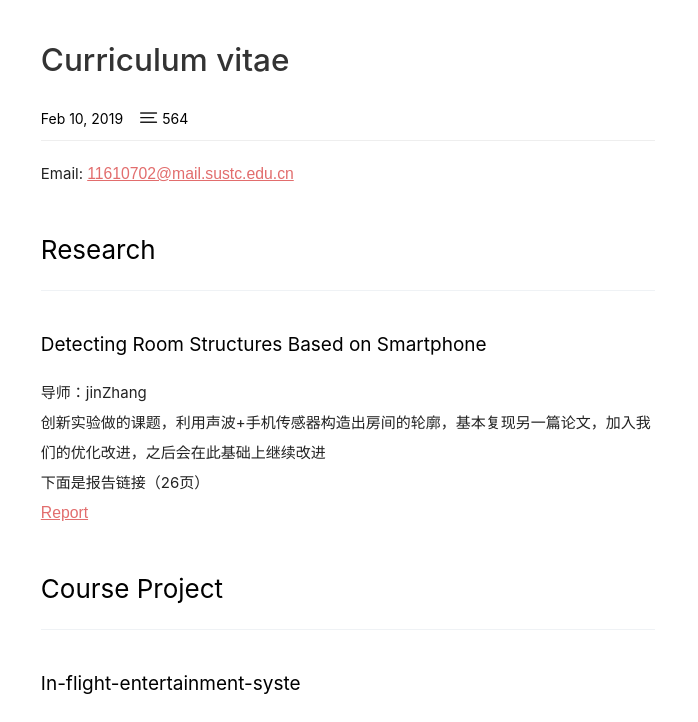
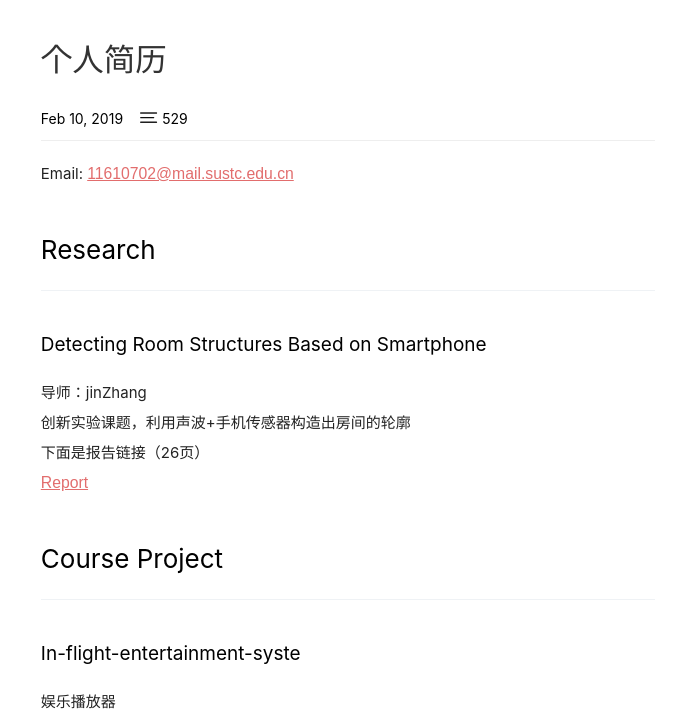
Before and after one commit to PennaLai/PennaLai.github.io, a plain HTML site: page 2019/02/10/hello-world/index.html in a window 1280 px wide. Shown: the part 76-798 px from the top of the page, without its empty margins (292-990 px from the left). Drawn offline with Linux system fonts and the light colour scheme.

Commit message:
Site updated: 2019-03-01 15:21:13

```diff
--- a/2019/02/10/hello-world/index.html
+++ b/2019/02/10/hello-world/index.html
@@ -5,7 +5,7 @@
   <meta name="viewport" content="width=device-width, initial-scale=1.0, minimum-scale=1.0, maximum-scale=1.0, user-scalable=yes">
 
 
-  <title>  Curriculum Vitae |   Penna&#39;s Home </title>
+  <title>  个人简历 |   Penna&#39;s Home </title>
 
 
 
@@ -61,7 +61,7 @@
 
 <div class="post-header">
 	<p class="post-title">
-		Curriculum vitae
+		个人简历
 	</p>
 
 	<div class="post-info">
@@ -72,7 +72,7 @@
 
 
 			<i class="iconfont icon-words"></i>
-			<span class="post-info-entry">564
+			<span class="post-info-entry">529
 			</span>
 
 	</div>
@@ -87,7 +87,7 @@
 
 					<p>Email:  <a href="mailto:11610702@mail.sustc.edu.cn" target="_blank" rel="noopener">11610702@mail.sustc.edu.cn</a></p>
 <h3 id="Research"><a href="#Research" class="headerlink" title="Research"></a>Research</h3><hr>
-<h4 id="Detecting-Room-Structures-Based-on-Smartphone"><a href="#Detecting-Room-Structures-Based-on-Smartphone" class="headerlink" title="Detecting Room Structures Based on Smartphone"></a>Detecting Room Structures Based on Smartphone</h4><p>导师：jinZhang<br>创新实验做的课题，利用声波+手机传感器构造出房间的轮廓，基本复现另一篇论文，加入我们的优化改进，之后会在此基础上继续改进<br>下面是报告链接（26页）<br><a href="https://drive.google.com/open?id=1sJjOHRu13W4VcdquQ91LaJSBAstT52Um" target="_blank" rel="noopener">Report</a></p>
+<h4 id="Detecting-Room-Structures-Based-on-Smartphone"><a href="#Detecting-Room-Structures-Based-on-Smartphone" class="headerlink" title="Detecting Room Structures Based on Smartphone"></a>Detecting Room Structures Based on Smartphone</h4><p>导师：jinZhang<br>创新实验课题，利用声波+手机传感器构造出房间的轮廓<br>下面是报告链接（26页）<br><a href="https://drive.google.com/open?id=1sJjOHRu13W4VcdquQ91LaJSBAstT52Um" target="_blank" rel="noopener">Report</a></p>
 <h3 id="Course-Project"><a href="#Course-Project" class="headerlink" title="Course Project"></a>Course Project</h3><hr>
 <h4 id="In-flight-entertainment-syste"><a href="#In-flight-entertainment-syste" class="headerlink" title="In-flight-entertainment-syste"></a>In-flight-entertainment-syste</h4><p>娱乐播放器</p>
 <ul>
```
Also changed, not shown: archives/2019/02/index.html (+1 -1 lines), archives/2019/index.html (+1 -1 lines), archives/index.html (+1 -1 lines), index.html (+2 -2 lines).
